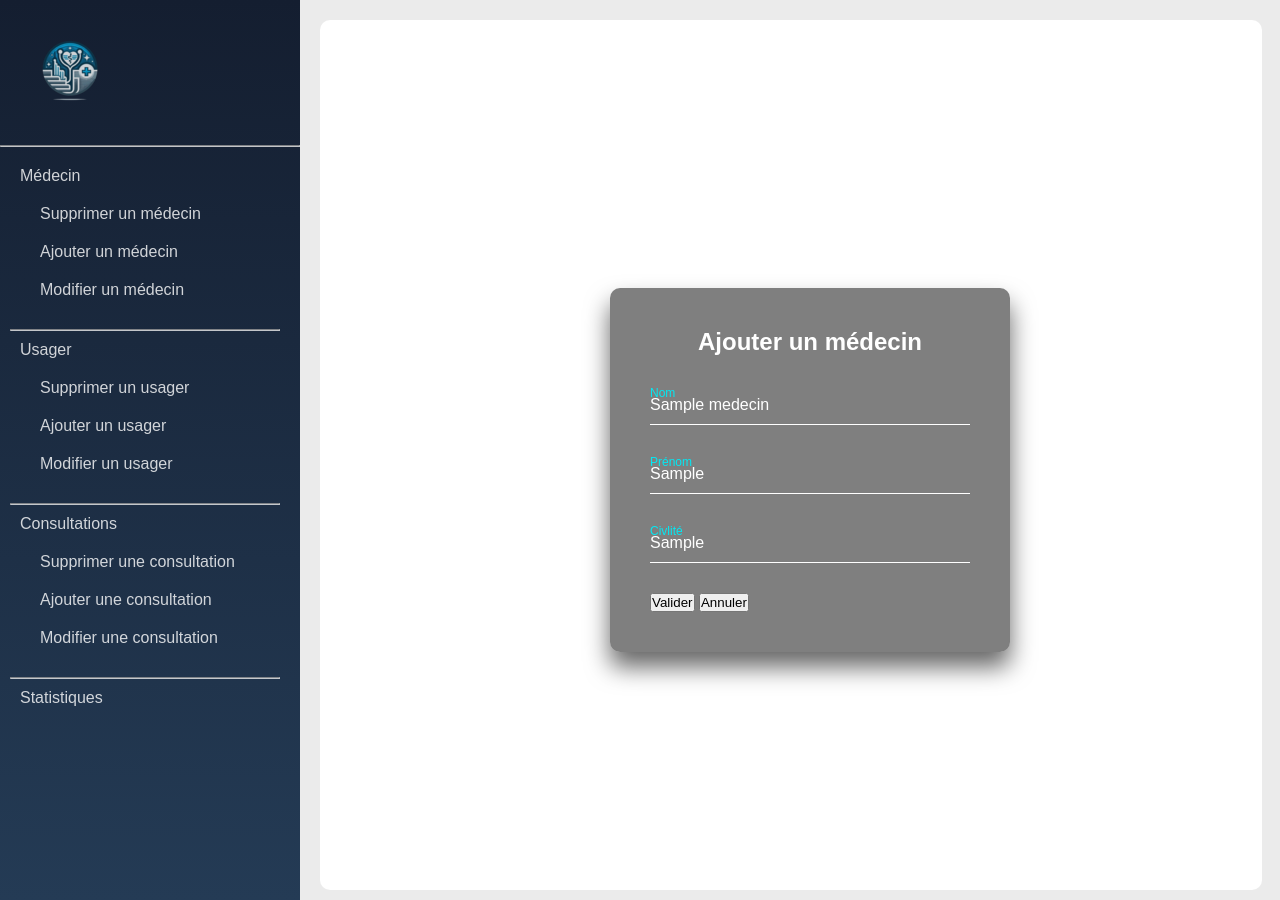
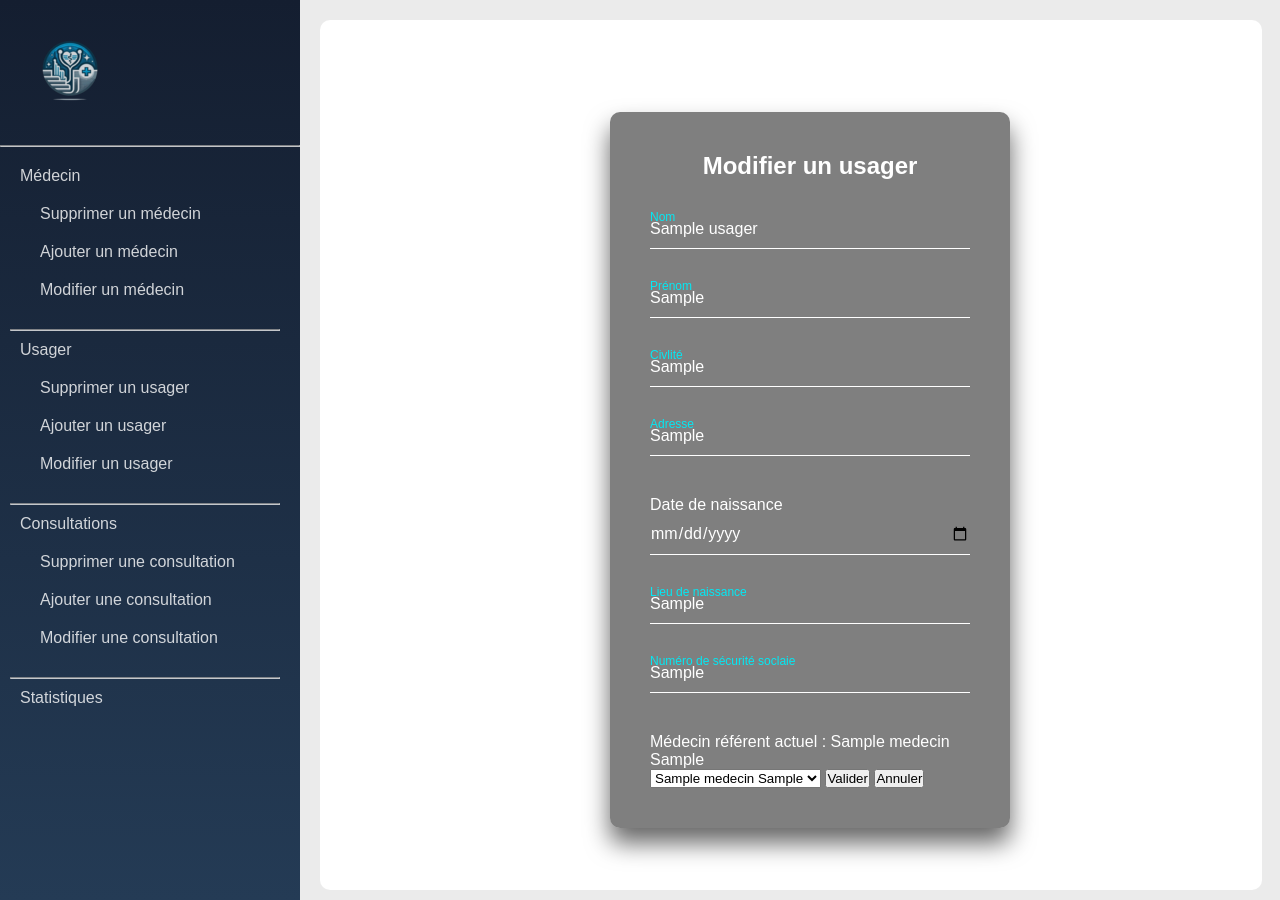
Before and after one commit to Yeetnus/projetPHP, a PHP site: page /PHP/usager/modification.php?recordID=1 in a window 1280 px wide. Run offline with PHP 8.4, Linux system fonts and the light colour scheme; the visitor is signed in with stand-in values (Sample User, id 1); tables that the repository leaves empty or names only in its code hold one stand-in row (values such as "Sample post").

Commit message:
modifier usager marche & supprimer usager à fignoler

```diff
--- a/BDD/BDDmedecin.php
+++ b/BDD/BDDmedecin.php
@@ -38,6 +38,12 @@
             return $result;
         }
 
+        public function selectNom(int $id){
+            $sql = "SELECT Nom,Prenom FROM medecin WHERE ID=$id";
+            $result = $this->BDD->getBDD()->query($sql);
+            return $result;
+        }
+
         public function update(int $id, string $nom, string $prenom, string $civilite){
             $sql = "UPDATE medecin SET Nom=:nom, Prenom=:prenom, Civilite=:civilite WHERE ID=:id";
             $stmt = $this->BDD->getBDD()->prepare($sql);
--- a/BDD/BDDusager.php
+++ b/BDD/BDDusager.php
@@ -11,14 +11,14 @@
 
     public function select()
     {
-        $sql = "SELECT ID,Nom,Prenom,Civilite,Adresse,DateNaissance,LieuNaissance,NumeroSecuriteSociale FROM usager";
+        $sql = "SELECT ID,Nom,Prenom,Civilite,Adresse,DateNaissance,LieuNaissance,NumeroSecuriteSociale,MedID FROM usager";
         $result = $this->BDD->getBDD()->query($sql);
         return $result;
     }
 
     public function selectById(int $id)
     {
-        $sql = "SELECT ID,Nom,Prenom,Civilite,Adresse,DateNaissance,LieuNaissance,NumeroSecuriteSociale FROM usager WHERE ID=$id";
+        $sql = "SELECT ID,Nom,Prenom,Civilite,Adresse,DateNaissance,LieuNaissance,NumeroSecuriteSociale, MedID FROM usager WHERE ID=$id";
         $result = $this->BDD->getBDD()->query($sql);
         return $result;
     }
@@ -50,11 +50,10 @@
         $stmt->bindParam(':id', $id);
         $stmt->bindParam(':nom', $nom);
         $stmt->bindParam(':prenom', $prenom);
-        $stmt->bindParam(':civilite', $civilite);
+        $stmt->bindParam(':civ', $civilite);
         $stmt->bindParam(':adresse', $adresse);
-        //$date_object = DateTime::createFromFormat('Y-m-d', $dateN);
-        //$date_sql = $date_object->format('Y-m-d');
-        $stmt->bindParam(':dateN', $dateN);
+        $date_string = $dateN->format('Y-m-d');
+        $stmt->bindParam(':dateN', $date_string);
         $stmt->bindParam(':lieuN', $lieuN);
         $stmt->bindParam(':numsecu', $numsecu);
         $stmt->bindParam(':medid', $medid);
@@ -62,9 +61,27 @@
     }
 
     public function delete(string $deleted){
-        $sql = "DELETE FROM usager WHERE id='$deleted'";
-        $result = $this->BDD->getBDD()->query($sql);
-        return $result;
+        $sql = "DELETE FROM usager WHERE id=:deleted";
+
+        try {
+            $stmt = $this->BDD->getBDD()->prepare($sql);
+
+            // bind the values
+            $stmt->bindParam(':deleted', $deleted);
+
+            // execute the query
+            $stmt->execute();
+
+            // check if the query succeeded
+            if ($stmt->rowCount() > 0) {
+                return true;
+            } else {
+                return false;
+            }
+        } catch (PDOException $e) {
+            echo "Error: " . $e->getMessage();
+            return false;
+        }
     }
 
     public function getMoins25()
--- a/PHP/medecin/delete-script.php
+++ b/PHP/medecin/delete-script.php
@@ -5,7 +5,7 @@
         $BDD = new BDDmedecin();
         $delete = $BDD->delete($recordId);
         if ($delete){
-            echo '<script>window.location.href="../PHP/medecin/supprimer.php";</script>';
+            echo '<script>window.location.href="supprimer.php";</script>';
         }
     }
 ?>
--- a/PHP/usager/delete-script.php
+++ b/PHP/usager/delete-script.php
@@ -5,7 +5,7 @@
         $BDD = new BDDusager();
         $delete = $BDD->delete($recordId);
         if ($delete){
-            echo '<script>window.location.href="../PHP/usager/supprimer.php";</script>';
+            echo '<script>window.location.href="supprimer.php";</script>';
         }
     }
 ?>
--- a/PHP/usager/modification.php
+++ b/PHP/usager/modification.php
@@ -23,19 +23,19 @@
     <div class="content-wrapper">
         <div class="content">
             <div class="scrollable-div login-box" id="a_masquer">
-                <h2>Ajouter un médecin</h2>
+                <h2>Modifier un usager</h2>
                 <form action="#" method="post" class="formulaire">
                     <?php
-                    require("../../BDD/BDDmedecin.php");
+                    require("../../BDD/BDDusager.php");
                     if (isset($_GET['recordID'])) {
                         $recordId = $_GET['recordID'];
-                        $BDD = new BDDmedecin();
+                        $BDD = new BDDusager();
                         $records = $BDD->selectById($recordId);
                         while ($row = $records->fetch()) {
                             $recordID = $row["ID"];
                             ?>
                             <div class="user-box">
-                                <input id="result-name" type="text" name="nom" value ="<?php echo $row["Nom"]?>" required="">
+                                <input type="text" name="nom" value ="<?php echo $row["Nom"]?>" required="">
                                 <label>Nom</label>
                             </div>
                             <div class="user-box">
@@ -46,6 +46,39 @@
                                 <input type="text" name="civ" value ="<?php echo $row["Civilite"]?>" required="">
                                 <label>Civlité</label>
                             </div>
+                            <div class="user-box">
+                                <input type="text" name="adresse" value ="<?php echo $row["Adresse"]?>" required="">
+                                <label>Adresse</label>
+                            </div>
+                            <label>Date de naissance</label>
+                            <div class="user-box">
+                                <input type="date" name="dateN" value ="<?php echo $row["DateNaissance"]?>" required>
+                            </div>
+                            <div class="user-box">
+                                <input type="text" name="lieuN" value ="<?php echo $row["LieuNaissance"]?>" required="">
+                                <label>Lieu de naissance</label>
+                            </div>
+                            <div class="user-box">
+                                <input type="text" name="numsecu" value ="<?php echo $row["NumeroSecuriteSociale"]?>" required="">
+                                <label>Numéro de sécurité soclaie</label>
+                            </div>
+
+                            <?php
+                            require("../../BDD/BDDmedecin.php");
+                            $BDDmed = new BDDmedecin();
+                            $records = $BDDmed->select();
+                            $recordNom = $BDDmed->selectNom($row["MedID"]);
+                            while ($medecin = $recordNom->fetch()) { $nommed = $medecin["Nom"] . " " . $medecin["Prenom"];  }
+                            echo "<label>Médecin référent actuel : $nommed</label>";
+                            echo "<select name='medid'>";
+
+                            while ($row = $records->fetch()) {
+                                $recordID = $row["ID"];
+                                echo "<option value='" . $row["ID"] . "'>" . $row["Nom"] . " " . $row["Prenom"] . "</option>";
+                            }
+
+                            // Close the select element
+                            echo "</select>"; ?>
                             <button type="submit" name="Valider">Valider</button>
                             <button onclick="resetInput()" name="Annuler">Annuler</button>
 
@@ -55,7 +88,13 @@
                         $prenom = $_POST['prenom'];
                         $nom = $_POST['nom'];
                         $civ = $_POST['civ'];
-                        $BDD->update($recordID, $nom, $prenom, $civ);
+                        $adresse = $_POST['adresse'];
+                        $lieuN = $_POST['lieuN'];
+                        $numsecu = $_POST['numsecu'];
+                        $date = $_POST['dateN'];
+                        $dateN = new DateTime($date);
+                        $medid = $_POST['medid'];
+                        $BDD->update($_GET['recordID'], $nom, $prenom, $civ, $adresse, $dateN, $lieuN, $numsecu, $medid);
                         echo '<script>window.location.href="modifier.php";</script>';
                       }
                     ?>
--- a/PHP/usager/supprimer.php
+++ b/PHP/usager/supprimer.php
@@ -18,7 +18,7 @@
   <div class="content-wrapper">
     <div class="content">
       <div class="scrollable-div choice-box">
-        <h2>Page de suppression de médecin</h2>
+        <h2>Supprimer un usager</h2>
         <input type="text" id="myInput" onkeyup="myFunction()" placeholder="Rechercher par noms...">
 
         <table id="myTable">
```
Also changed, not shown: PHP/usager/modifier.php (+20 -5 lines).
